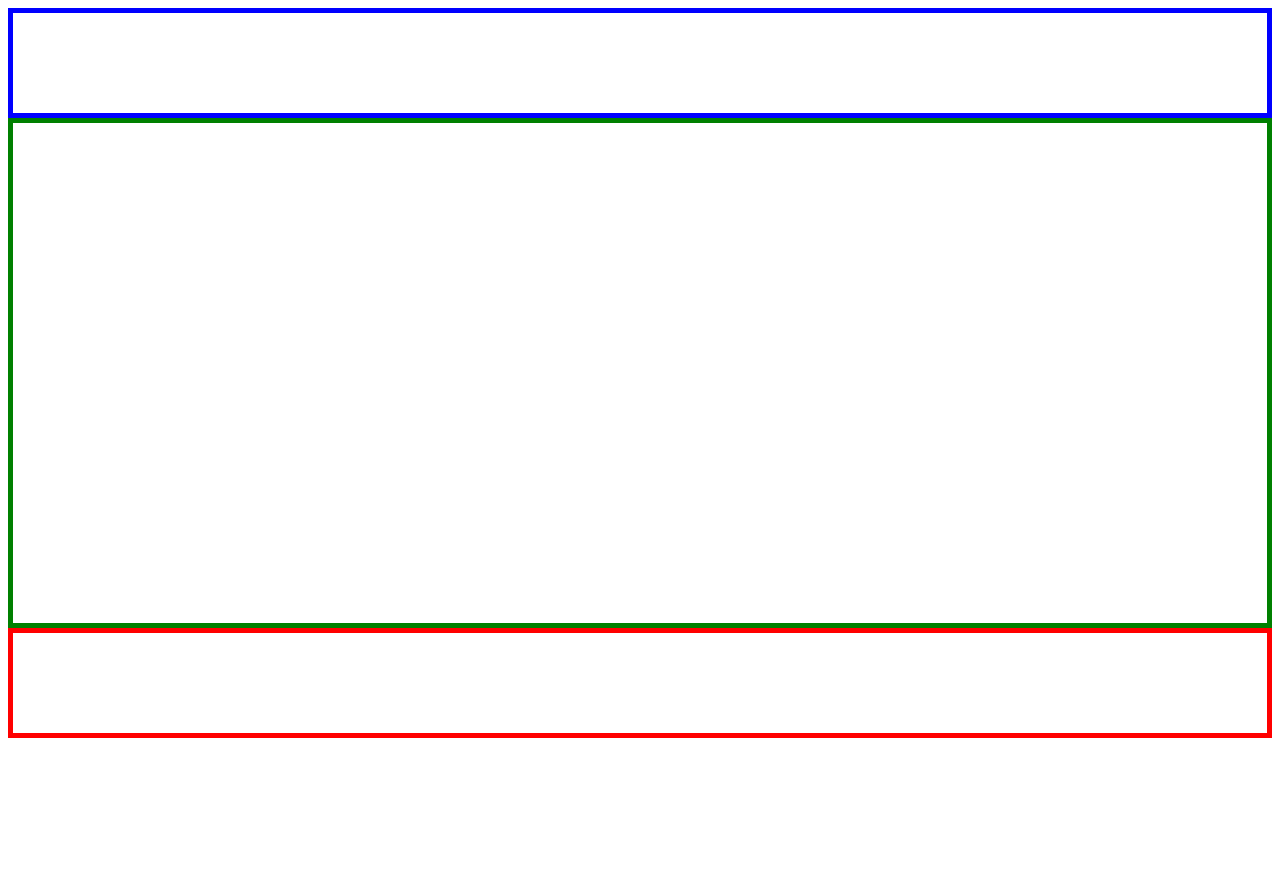
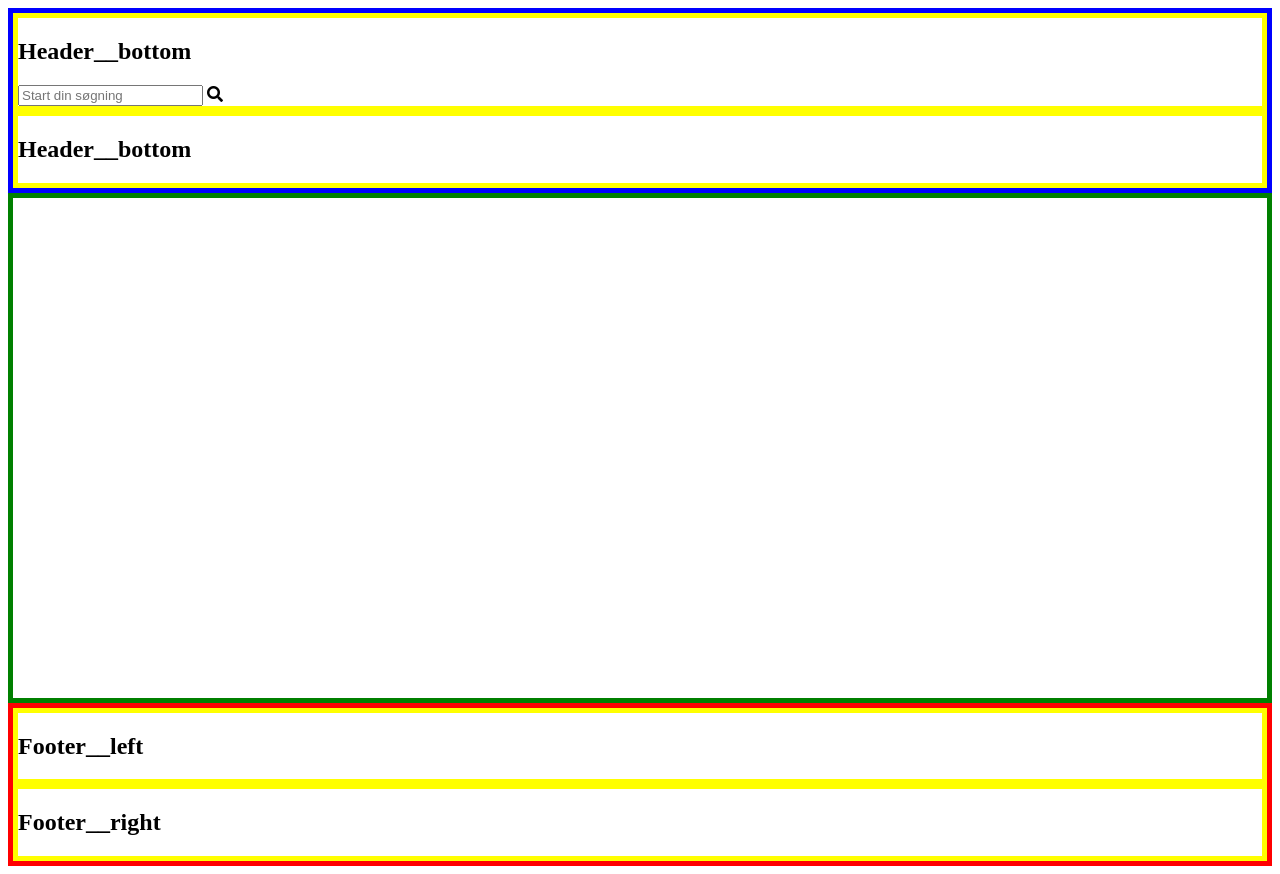
Before and after one commit to WilliamDeckmann/hi-fi-corner-praktikopgave, a plain HTML site: page index.html in a window 1280 px wide. Before the commit the page ends 800 px from the top, so only its background shows below. Drawn offline with Linux system fonts and the light colour scheme.

Commit message:
Add simple seach bar

```diff
--- a/index.html
+++ b/index.html
@@ -8,8 +8,8 @@
 
 
 
-    <!-- Style -->
-    <link rel="stylesheet" href="">
+    <!-- Font Awesome -->
+    <link rel="stylesheet" href="https://use.fontawesome.com/releases/v5.15.4/css/all.css" integrity="sha384-DyZ88mC6Up2uqS4h/KRgHuoeGwBcD4Ng9SiP4dIRy0EXTlnuz47vAwmeGwVChigm" crossorigin="anonymous">
 
     <!-- Fonts: MuseoSansRounded -->
     <style>
@@ -39,11 +39,19 @@
         }
     </style>
 
+    <!-- Style -->
+    <link rel="stylesheet" href="">
+
+
+
     <!-- Test style -->
     <style>
         .Header {
-            height: 100px;
             border: solid 5px blue;
+        }
+
+        .Header__top, .Header__bottom {
+            border: solid 5px yellow;
         }
 
         .Main {
@@ -52,10 +60,12 @@
         }
 
         .Footer {
-            height: 100px;
             border: solid 5px red;
         }
 
+        .Footer__left, .Footer__right {
+            border: solid 5px yellow;
+        }
     </style>
 </head>
 
@@ -70,6 +80,32 @@
         <!-- Header -->
         <header class="Header">
 
+            <!-- Top section -->
+            <section class="Header__top">
+                <h1>
+                    Header__bottom
+                </h1>
+
+                <!-- Search bar -->
+                <!-- Search-bar -->
+                <div class="Search-bar">
+
+                    <!-- Search-bar -->
+                    <form class="Search-bar__form" action="send">
+
+                        <!-- Search-bar - input & icon -->
+                        <input class="Search-bar__input" type="text" placeholder="Start din søgning">
+                        <i class="fas fa-search Search"></i>
+                    </form>
+                </div>
+            </section>
+
+            <!-- Bottom section -->
+            <section class="Header__bottom">
+                <h1>
+                    Header__bottom
+                </h1>
+            </section>
         </header>
 
 
@@ -84,6 +120,21 @@
         <!-- Footer -->
         <footer class="Footer">
 
+            <!-- Top section -->
+            <section class="Footer__left">
+                <h1>
+                    Footer__left
+                </h1>
+
+
+            </section>
+
+            <!-- Bottom section -->
+            <section class="Footer__right">
+                <h1>
+                    Footer__right
+                </h1>
+            </section>
         </footer>
     </div>
 
```
